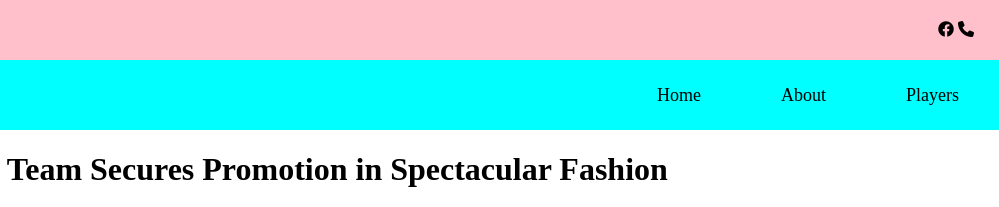
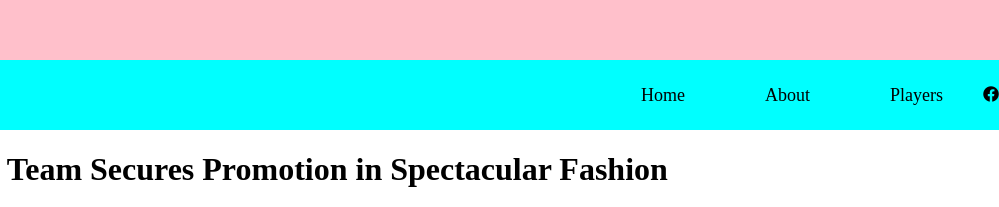
Before and after one commit to asimmessi/GWFC, a plain HTML site: page saurav.html in a window 1280 px wide. Shown: the top 207 px of the page, 281-1280 px from the left. Drawn offline with Linux system fonts and the light colour scheme.

Commit message:
first commit

```diff
--- a/saurav.html
+++ b/saurav.html
@@ -9,10 +9,7 @@
     <!-- first level menu -->
     <div class="first-menu">
         <p>Welcome to Gurkhas Warriors FC</p>
-        <div class="icons">
-            <a href=https://www.facebook.com/gurkhaswarriorsfc><i class="fa-brands fa-facebook"></i></a>
-            <a href="#"><i class="fa-solid fa-phone"></i></a>
-        </div>
+
     </div>
 
     <!-- main menu -->
@@ -23,6 +20,7 @@
                 <a href="index.html"><li>Home</li></a>
                 <a href="about.html"><li>About</li></a>
                 <a href="player.html"><li>Players</li></a>
+                <a href="https://www.facebook.com/gurkhaswarriorsfc"><i class="fa-brands fa-facebook"></i></a>
             </ul>
         </div>
 
--- a/style.css
+++ b/style.css
@@ -20,7 +20,7 @@ body{
 
 .first-menus{
     height: 100vh;
-    width: 98.3vw;
+    width: 98.2vw;
     background-color: pink;
     padding: 5px;
     background-image: url("./image/teampic.jpg");
```
